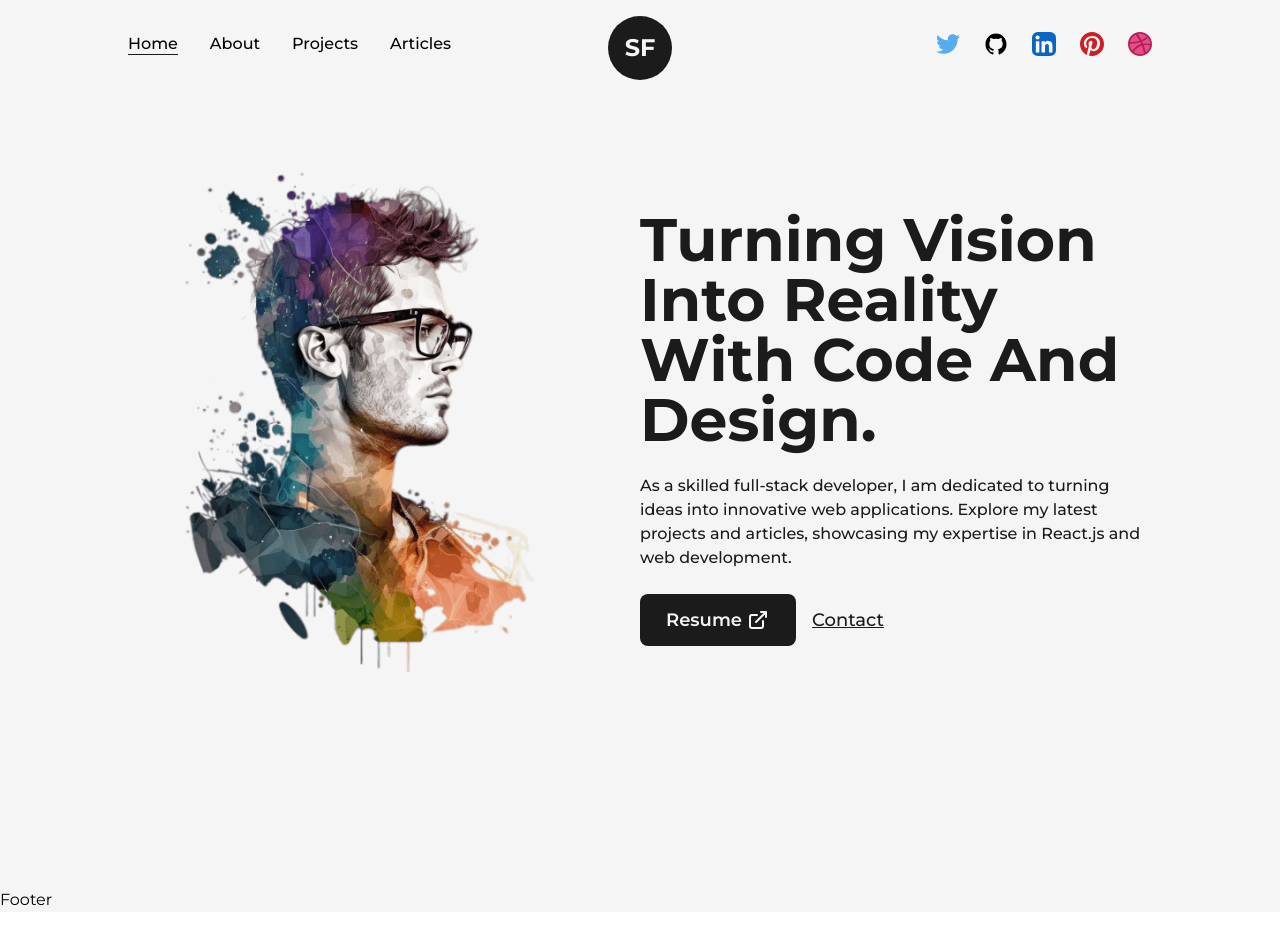
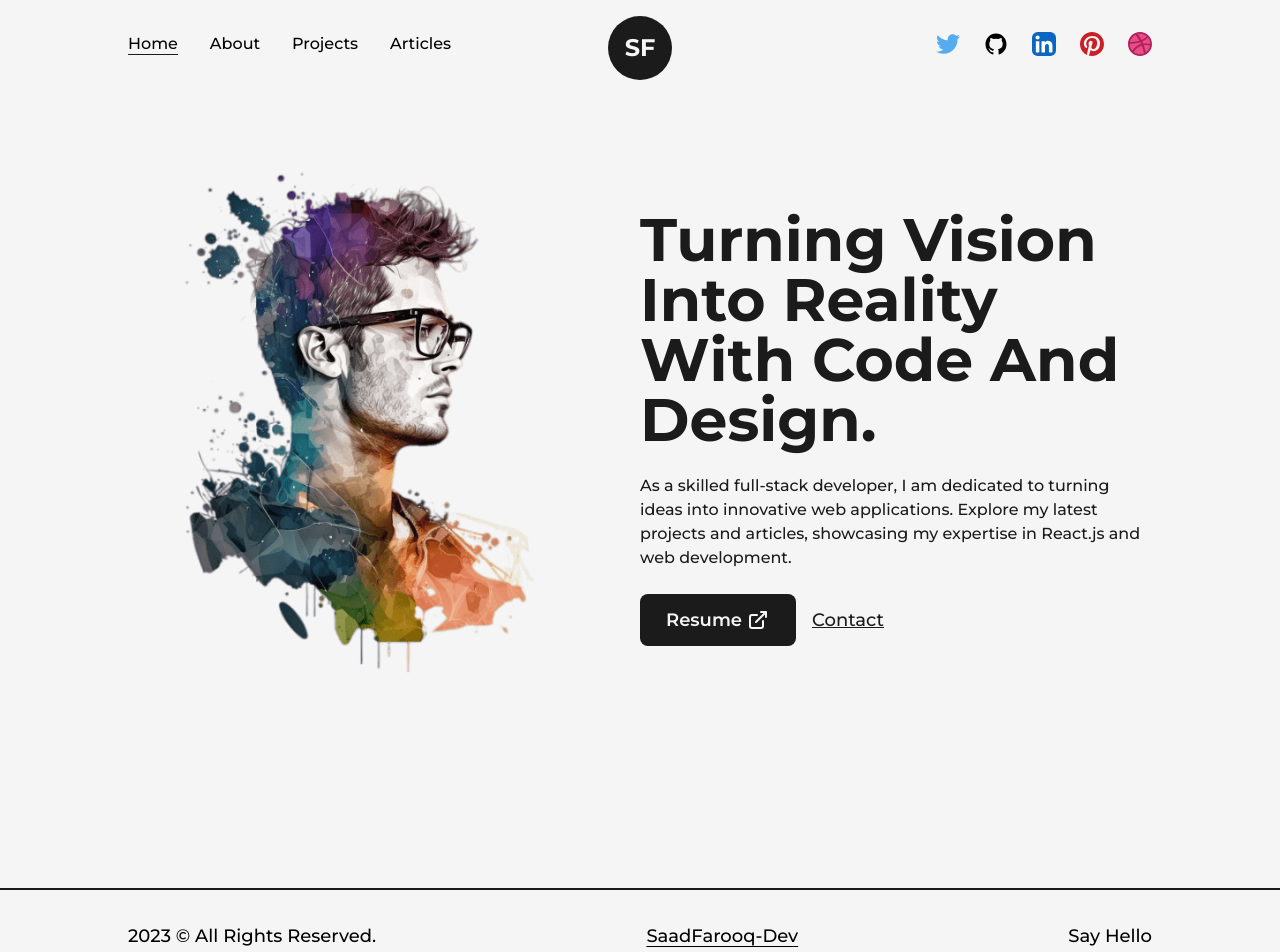
Before and after one commit to SaadFarooq-Dev/portfolio, a Next.js app: page / in a window 1280 px wide. Shown: the top 952 px of the page. Before the commit the page ends 912 px from the top, so only its background shows below. Built offline with nearby package versions, Linux system fonts and the light colour scheme.

Commit message:
Completed footer component

```diff
--- a/src/components/Footer/Footer.js
+++ b/src/components/Footer/Footer.js
@@ -1,8 +1,19 @@
 import React from 'react'
+import Link from 'next/link'
+
+import Layout from '../Layout'
 
 const Footer = () => {
   return (
-    <div>Footer</div>
+    <footer className='w-full border-t-2 border-solid border-dark font-medium text-lg '>
+      <Layout className='py-8 flex items-center justify-between '>
+        <span >{new Date().getFullYear()} &copy; All Rights Reserved. </span>
+        <div className='flex items-center'>
+          <Link target='_blank' href='https://github.com/SaadFarooq-Dev' className='underline underline-offset-4'>SaadFarooq-Dev</Link>
+        </div>
+        <Link target='_blank' href='https://github.com/SaadFarooq-Dev'>Say Hello</Link>
+      </Layout>
+    </footer>
   )
 }
 
```
Also changed, not shown: src/components/Icons/Icons.js (+4 -3 lines), public/images/svgs/full-stack.svg (added).
